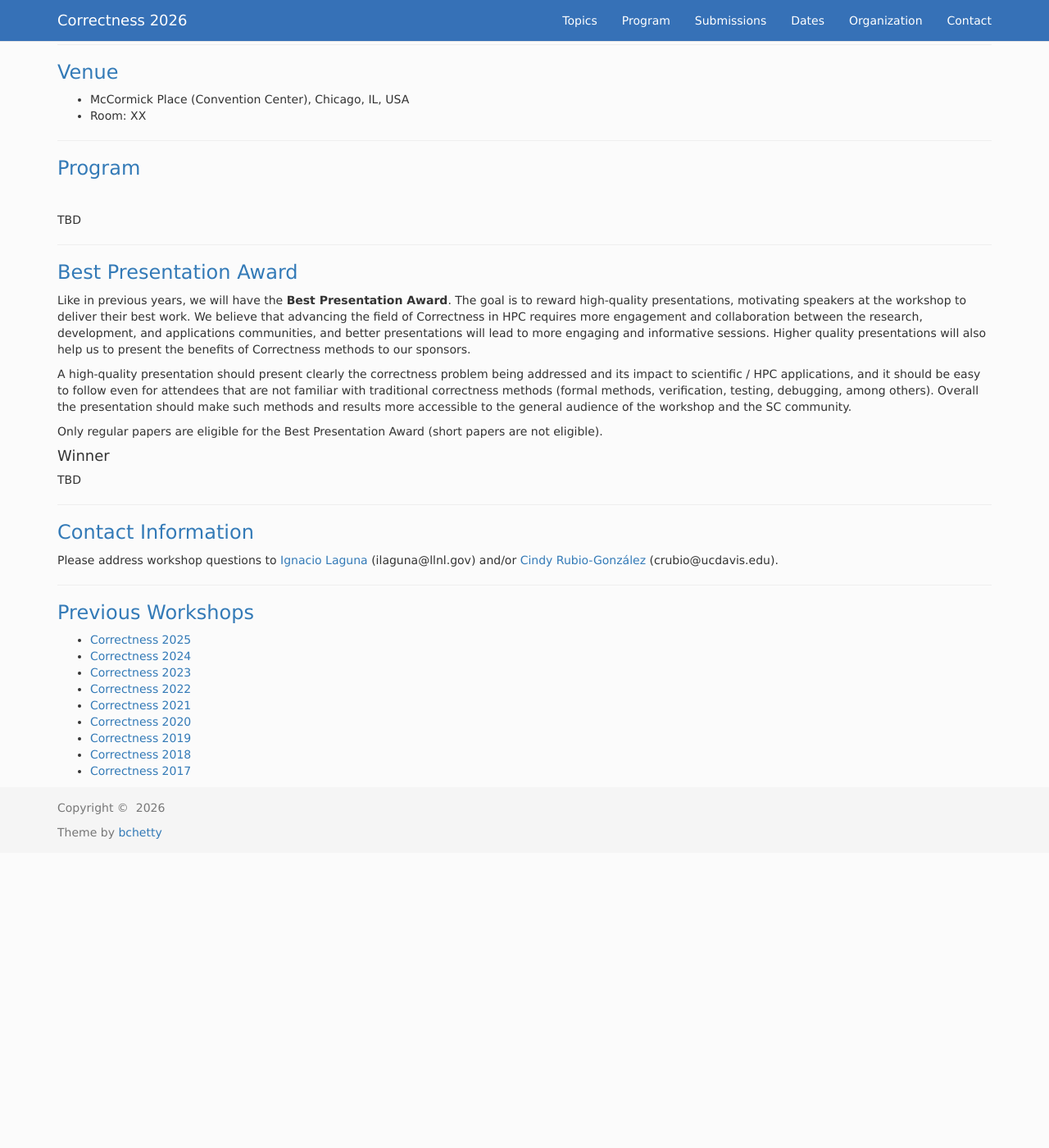
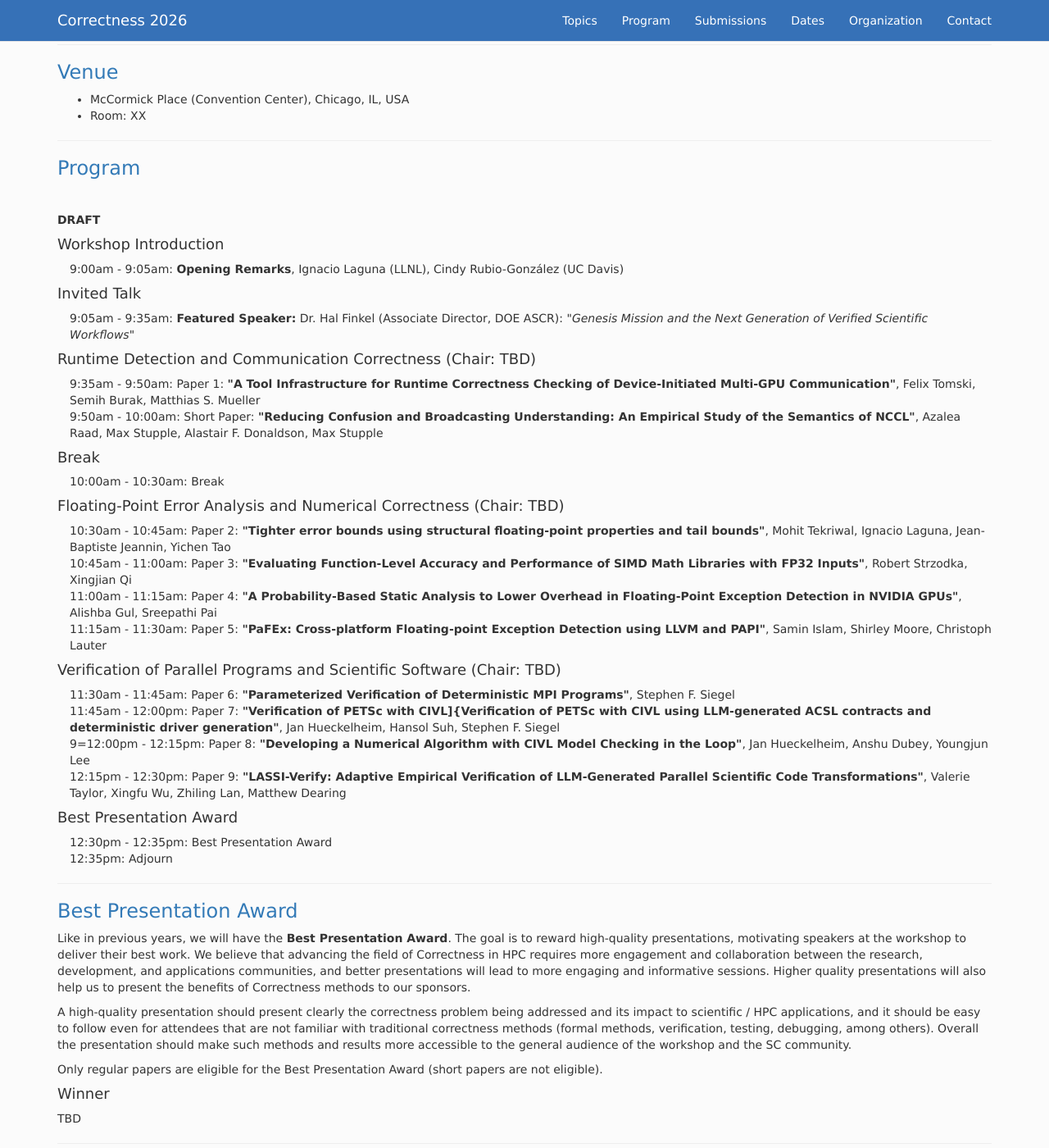
Before and after one commit to correctness-workshop/2026, a Jekyll site: the page built from index.md, in a window 1280 px wide and 1400 px high, scrolled down 3569 px. Shown: the whole window at 82% size. Built offline with Jekyll 4.4.1, drawn with Linux system fonts in a browser that asks for light colours; nearby versions of some CDN libraries; the list of posts is cut into pages by our own code; before the commit the page ends 4619 px from its top, so only the background shows below that.

Commit message:
added agenda

```diff
--- a/index.md
+++ b/index.md
@@ -181,9 +181,8 @@ All time zones are AOE.
 ### <a class="anchor" name="program">Program</a>
 <br />
 
-TBD
+<b>DRAFT</b>
 
-<!--
 #### Workshop Introduction
 <table>
 <tr><td width="15">  </td> <td>9:00am - 9:05am:  <b>Opening Remarks</b>, Ignacio Laguna (LLNL), Cindy Rubio-González (UC Davis)</td> </tr>
@@ -191,7 +190,15 @@ TBD
 
 #### Invited Talk
 <table>
-<tr><td width="15">  </td> <td>9:05am - 10:00am:  <b>Featured Speaker:</b> Prof. Dr. Matthias Müller (RWTH Aachen University): <i>"Runtime Correctness Checking with MUST and Assisting Tools"</i> </td> </tr>
+<tr><td width="15">  </td> <td>9:05am - 9:35am:  <b>Featured Speaker:</b> Dr. Hal Finkel (Associate Director, DOE ASCR): <i>"Genesis Mission and the Next Generation of Verified Scientific Workflows"</i> </td> </tr>
+</table>
+
+#### Runtime Detection and Communication Correctness (Chair: TBD)
+<table>
+
+<tr><td width="15">  </td> <td>9:35am - 9:50am:  Paper 1:  <b>"A Tool Infrastructure for Runtime Correctness Checking of Device-Initiated Multi-GPU Communication"</b>,  Felix Tomski, Semih Burak, Matthias S. Mueller </td> </tr>
+
+<tr><td width="15">  </td> <td>9:50am - 10:00am:  Short Paper:  <b>"Reducing Confusion and Broadcasting Understanding: An Empirical Study of the Semantics of NCCL"</b>, Azalea Raad, Max Stupple, Alastair F. Donaldson, Max Stupple</td> </tr>
 </table>
 
 #### Break
@@ -199,64 +206,36 @@ TBD
 <tr><td width="15">  </td> <td> 10:00am - 10:30am:  Break </td> </tr>
 </table>
 
-#### Correctness in Parallel Code (MPI, OpenMP, and Beyond) (Chair: Cindy Rubio-González)
+#### Floating-Point Error Analysis and Numerical Correctness (Chair: TBD)
 <table>
 
-<tr><td width="15">  </td> <td>10:30am - 10:55am:  Paper 1:  <b>"Using Code Coverage to Assess Feature Gaps in MPI Correctness Tool Classification Tests"</b>,  Alexander Hück, Simon Schwitanski, Tim Jammer, Joachim Jenke, Yussur Mustafa Oraji, Christian Bischof </td> </tr>
+<tr><td width="15">  </td> <td>10:30am - 10:45am:  Paper 2:  <b>"Tighter error bounds using structural floating-point properties and tail bounds"</b>,  Mohit Tekriwal, Ignacio Laguna, Jean-Baptiste Jeannin, Yichen Tao</td> </tr>
 
-<tr><td width="15">  </td> <td>10:55am - 11:20am:  Paper 2:  <b>"Coupling Static and Dynamic MPI Correctness Tools to Optimize Accuracy and Overhead"</b>, Yussur Mustafa Oraji, Simon Schwitanski, Semih Burak, Christian Bischof, Matthias Müller</td> </tr>
+<tr><td width="15">  </td> <td>10:45am - 11:00am:  Paper 3:  <b>"Evaluating Function-Level Accuracy and Performance of SIMD Math Libraries with FP32 Inputs"</b>,  Robert Strzodka, Xingjian Qi</td> </tr>
 
-<tr><td width="15">  </td> <td>11:20am - 11:45am:  Paper 3:  <b>"Data Race Detection through Vibe Translation"</b>, Jan Hueckelheim, Vimarsh Sathia, Siyuan Brant Qian</td> </tr>
+<tr><td width="15">  </td> <td>11:00am - 11:15am:  Paper 4:  <b>"A Probability-Based Static Analysis to Lower Overhead in Floating-Point Exception Detection in NVIDIA GPUs"</b>,  Alishba Gul, Sreepathi Pai </td> </tr>
 
-
-<tr><td width="15">  </td> <td>11:45am - 12:10pm:  Paper 4:  <b>"Differential Testing for Sequential to Parallel Transformations"</b>, Jobayer Ahmmed, Quazi I. Mahmud, Junhyung Shim, Liyi Li, Ali Jannesari, Myra B. Cohen</td> </tr>
-
-<tr><td width="15">  </td> <td>12:10pm - 12:30pm:  Paper 5 (Short paper):  <b>"Extending MPI Correctness Benchmarking to the Fortran Language"</b>, Yussur Mustafa Oraji, Alexander Hück, Christian Bischof</td> </tr>
+<tr><td width="15">  </td> <td>11:15am - 11:30am:  Paper 5:  <b>"PaFEx: Cross-platform Floating-point Exception Detection using LLVM and PAPI"</b>, Samin Islam, Shirley Moore, Christoph Lauter </td> </tr>
 </table>
 
-#### Lunch Break
+#### Verification of Parallel Programs and Scientific Software (Chair: TBD)
 <table>
-<tr><td width="15">  </td> <td> 12:30pm - 2:00pm:  Lunch Break </td> </tr>
+
+<tr><td width="15">  </td> <td>11:30am - 11:45am:  Paper 6:  <b>"Parameterized Verification of Deterministic MPI Programs"</b>,  Stephen F. Siegel </td> </tr>
+
+<tr><td width="15">  </td> <td>11:45am - 12:00pm:  Paper 7:  <b>"Verification of PETSc with CIVL]{Verification of PETSc with CIVL using LLM-generated ACSL contracts and deterministic driver generation"</b>,  Jan Hueckelheim, Hansol Suh, Stephen F. Siegel </td> </tr>
+
+<tr><td width="15">  </td> <td>9=12:00pm - 12:15pm:  Paper 8:  <b>"Developing a Numerical Algorithm with CIVL Model Checking in the Loop"</b>,  Jan Hueckelheim, Anshu Dubey, Youngjun Lee </td> </tr>
+
+<tr><td width="15">  </td> <td>12:15pm - 12:30pm:  Paper 9:  <b>"LASSI-Verify: Adaptive Empirical Verification of LLM-Generated Parallel Scientific Code Transformations"</b>,  Valerie Taylor, Xingfu Wu, Zhiling Lan, Matthew Dearing </td> </tr>
 </table>
 
-#### Invited Talk
+#### Best Presentation Award
 <table>
-<tr><td width="15">  </td> <td>2:00pm - 3:00pm: <b>Featured Speaker:</b> Prof. Ali Jannesari (Iowa State University): <i>"Correct and Efficient HPC Code Generation with LLMs: Challenges and Opportunities"</i></td> </tr>
+<tr><td width="15">  </td> <td>12:30pm - 12:35pm: Best Presentation Award </td> </tr>
+<tr><td width="15">  </td> <td>12:35pm: Adjourn </td> </tr>
 </table>
 
-#### Break
-<table>
-<tr><td width="15">  </td> <td> 3:00pm - 3:30am:  Break </td> </tr>
-</table>
-
-#### Numerical Correctness (Chair: Ignacio Laguna)
-<table>
-<tr><td width="15">  </td> <td>3:30pm - 3:55pm:  Paper 6: <b>"Towards an Automated Workflow for Floating-Point Analysis of GPU Kernels"</b>, Esteban M. Rangel, S. John Pennycook</td> </tr>
-
-
-<tr><td width="15">  </td> <td>3:55pm - 4:20pm:  Paper 7: <b>"LLM4FP: LLM-Based Program Generation for Triggering Floating-Point Inconsistencies Across Compilers"</b>, Yutong Wang, Cindy Rubio-González</td> </tr>
-
-<tr><td width="15">  </td> <td>4:20pm - 4:45pm:  Paper 8: <b>"Exploring Reduced Precision for Deep Learning Activation Functions"</b>, Epifanio Sarinana, Christoph Lauter, Shirley Moore</td> </tr>
-</table>
-
-#### Lightning Talks
-<table>
-<tr><td width="15">  </td> <td>4:45pm - 5:25pm: <b>Emerging Tools Lightning Talks Session</b>: featuring short presentations about emerging correctness tools. </td></tr>
-
-<tr> <td width="15"> </td> <td>• <i>"Scabbard: LLVM Instrumentation-aided Race Checking in CPU/GPU Unified Memory for AMD GPUs"</i>, Andrew Osterhout (Univ. of Utah)</td></tr>
-<tr> <td width="15"> </td> <td>• <i>"Scalable formal verification of scientific computing libraries"</i>, Mohit K. Tekriwal (LLNL)</td></tr>
-<tr> <td width="15"> </td> <td>• <i>"Data Race Detection by Concentrating on Instrumentation"</i>, Tim Jammer (TU Darmstadt)</td></tr>
-<tr> <td width="15"> </td> <td>• <i>"Using FloatGuard to detect floating point exceptions in AMD GPU programs"</i>, Dolores Miao (UC Davis)</td></tr>
-
-</table>
-
-#### Best Paper Presentation Award
-<table>
-<tr><td width="15">  </td> <td>5:25pm - 5:30pm: Best Paper Presentation Award </td> </tr>
-<tr><td width="15">  </td> <td>5:30pm: Adjourn </td> </tr>
-</table>
-
--->
 
 
 ---
```
